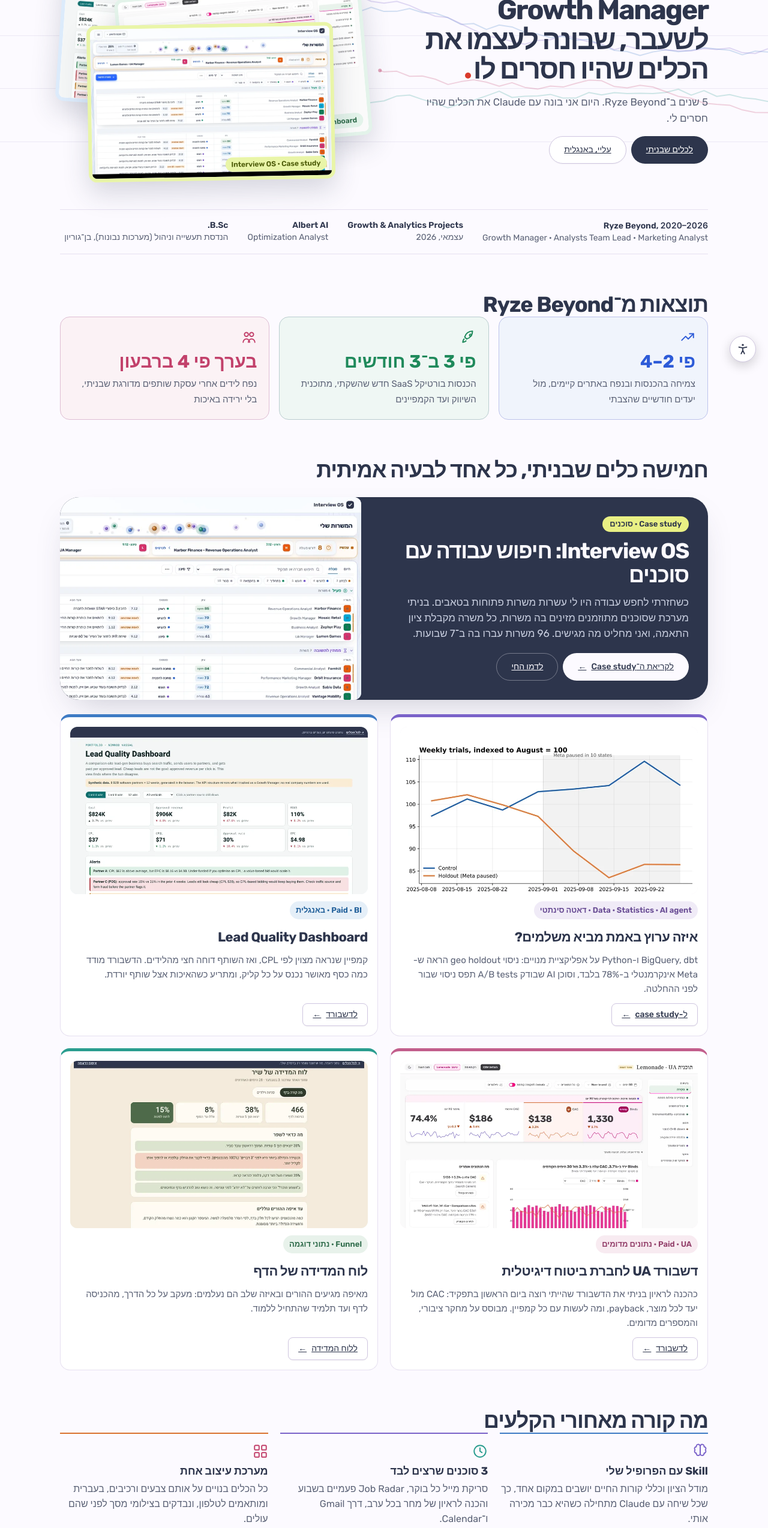
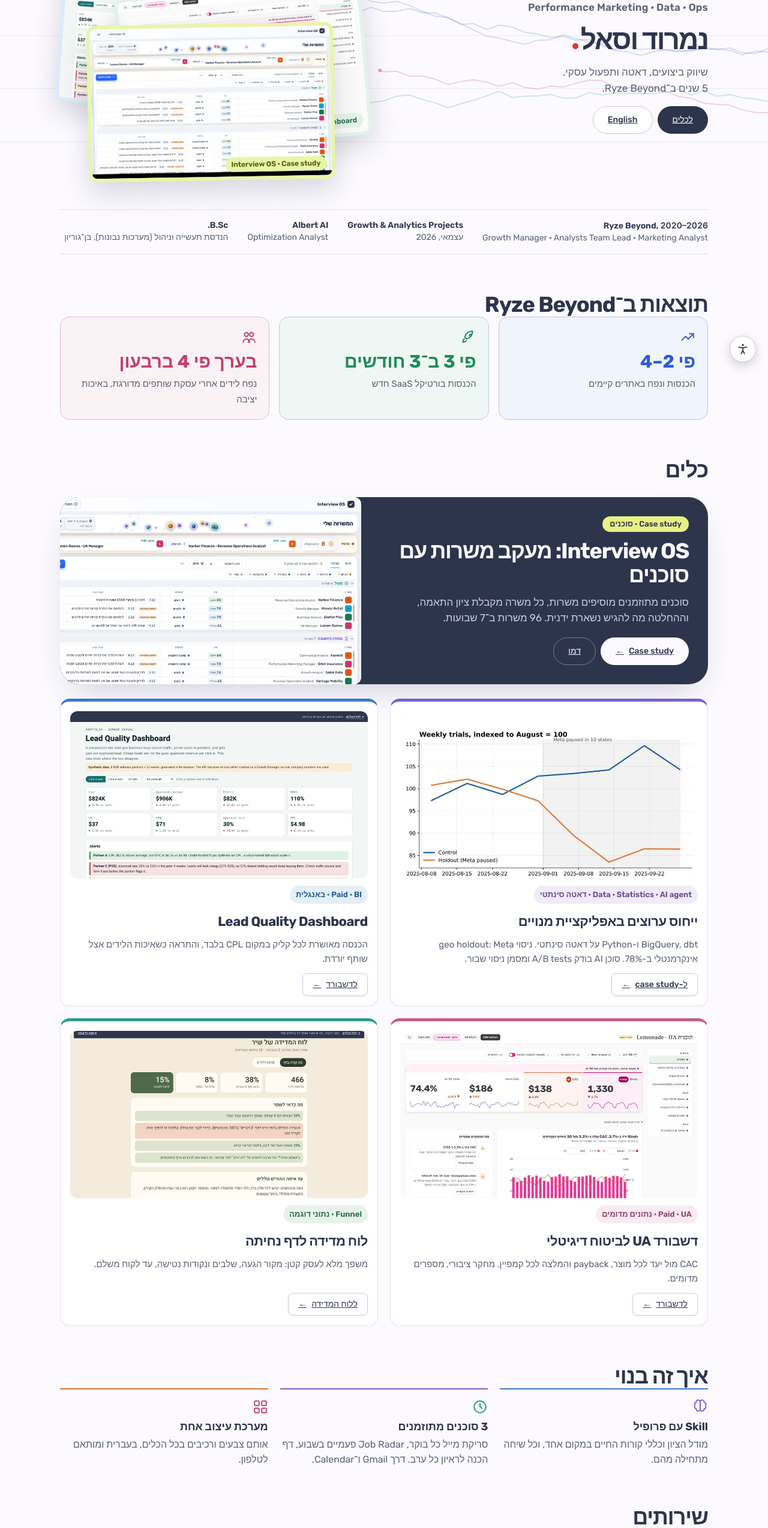
Before and after one commit to nimrodv10-arch/nimrod-showcase, a plain HTML site: page index.html in a window 1280 px wide. Shown: the part 180-2728 px from the top of the page at 60% size. Drawn offline with Linux system fonts and the light colour scheme; a web font is replaced by a local one.

Commit message:
Headline = name, outline NV logo, plainer copy across the home page (#7)
Claude-Session: https://claude.ai/code/session_0111db7UG8ebnwzZUUMUR8SW

Co-authored-by: Claude <noreply@anthropic.com>

```diff
--- a/assets/sc-extra.css
+++ b/assets/sc-extra.css
@@ -86,3 +86,5 @@ html[data-text="2"] .sc-a11y, html[data-text="2"] .sc-fabs { zoom: .8; }
 
 .sc-i { display: block; inline-size: 26px; block-size: 26px; color: var(--c, var(--ink)); margin-block-end: 10px; }
 .sc-proof li .sc-i { margin-block-end: 8px; }
+
+.sc-mark { inline-size: 32px; block-size: 32px; color: var(--ink); flex: none; }
--- a/index.html
+++ b/index.html
@@ -4,7 +4,7 @@
 <meta charset="utf-8">
 <meta name="viewport" content="width=device-width, initial-scale=1">
 <meta name="robots" content="noindex,nofollow">
-<meta name="description" content="נמרוד וסאל: שיווק ביצועים, דאטה ותפעול עסקי. 4 כלים שבניתי עם Claude, כולל Case study של מערכת סוכנים.">
+<meta name="description" content="נמרוד וסאל: שיווק ביצועים, דאטה ותפעול עסקי. כלים ו-Case studies.">
 <meta name="theme-color" content="#FCFAFF">
 <title>נמרוד וסאל · Performance Marketing, Data &amp; Business Operations</title>
 <style>
@@ -971,7 +971,7 @@ body { margin: 0; padding: var(--space-5); }
 <div class="nd-landing">
   <nav class="sc-top" aria-label="קישורים מהירים">
     <div class="sc-top__in">
-      <a class="sc-top__name" href="#top"><span class="sc-logo" dir="ltr" aria-hidden="true">N<b>V</b></span>נמרוד וסאל</a>
+      <a class="sc-top__name" href="#top"><svg class="sc-mark" viewBox="0 0 48 48" aria-hidden="true"><rect x="1.5" y="1.5" width="45" height="45" rx="11" fill="none" stroke="currentColor" stroke-width="3"/><path d="M10 34V14l12.5 20V14l7.5 20 8.5-20" fill="none" stroke="currentColor" stroke-width="3.6" stroke-linecap="round" stroke-linejoin="round"/><circle cx="38.5" cy="34" r="2.7" fill="#D93A2B"/></svg>נמרוד וסאל</a>
       <a class="sc-ico" href="tools/nimrod-vassal/" aria-label="English" lang="en" style="font:600 14px/1 var(--font-sans)">EN</a>
       <a class="sc-ico" href="https://linkedin.com/in/nimrod-vassal" target="_blank" rel="noopener" aria-label="לינקדאין"><svg viewBox="0 0 24 24" fill="currentColor" aria-hidden="true"><path d="M20.4 2H3.6A1.6 1.6 0 0 0 2 3.6v16.8A1.6 1.6 0 0 0 3.6 22h16.8a1.6 1.6 0 0 0 1.6-1.6V3.6A1.6 1.6 0 0 0 20.4 2ZM8 19H5V9.5h3V19ZM6.5 8.2a1.8 1.8 0 1 1 0-3.5 1.8 1.8 0 0 1 0 3.5ZM19 19h-3v-4.6c0-1.1 0-2.5-1.5-2.5s-1.8 1.2-1.8 2.4V19h-3V9.5h2.9v1.3a3.2 3.2 0 0 1 2.8-1.6c3 0 3.6 2 3.6 4.6V19Z"/></svg></a>
       <a class="sc-ico sc-ico--gh" href="https://github.com/nimrodv10-arch" target="_blank" rel="noopener" aria-label="GitHub"><svg viewBox="0 0 24 24" fill="currentColor" aria-hidden="true"><path d="M12 2a10 10 0 0 0-3.2 19.5c.5.1.7-.2.7-.5v-1.7c-2.8.6-3.4-1.3-3.4-1.3-.5-1.2-1.1-1.5-1.1-1.5-.9-.6.1-.6.1-.6 1 .1 1.5 1 1.5 1 .9 1.5 2.3 1.1 2.9.8.1-.6.3-1.1.6-1.3-2.2-.3-4.6-1.1-4.6-5a3.9 3.9 0 0 1 1-2.7 3.6 3.6 0 0 1 .1-2.7s.8-.3 2.8 1a9.6 9.6 0 0 1 5 0c1.9-1.3 2.8-1 2.8-1 .5 1.4.2 2.4.1 2.7a3.9 3.9 0 0 1 1 2.7c0 3.9-2.3 4.7-4.6 5 .4.3.7.9.7 1.9V21c0 .3.2.6.7.5A10 10 0 0 0 12 2Z"/></svg></a>
@@ -981,12 +981,12 @@ body { margin: 0; padding: var(--space-5); }
   <main class="sc-wrap" id="top">
     <header class="sc-hero">
       <div class="sc-hero__text">
-        <p class="sc-kicker">שיווק ביצועים · דאטה · תפעול עסקי</p>
-        <h1 class="fx-type"><span class="nowrap">Growth Manager</span> לשעבר, שבונה לעצמו את הכלים שהיו חסרים לו</h1>
-        <p>5 שנים ב־Ryze Beyond. היום אני בונה עם Claude את הכלים שהיו חסרים לי.</p>
+        <p class="sc-kicker">Performance Marketing · Data · Ops</p>
+        <h1 class="fx-type">נמרוד וסאל</h1>
+        <p>שיווק ביצועים, דאטה ותפעול עסקי.<br><span class="nowrap">5 שנים ב־Ryze Beyond.</span></p>
         <div class="sc-cta">
-          <a class="nd-btn nd-btn--primary" href="#tools">לכלים שבניתי</a>
-          <a class="nd-btn nd-btn--secondary" href="tools/nimrod-vassal/">עליי, באנגלית</a>
+          <a class="nd-btn nd-btn--primary" href="#tools">לכלים</a>
+          <a class="nd-btn nd-btn--secondary" href="tools/nimrod-vassal/">English</a>
         </div>
       </div>
       <div class="sc-stack" aria-label="הכלים שבניתי">
@@ -1003,22 +1003,22 @@ body { margin: 0; padding: var(--space-5); }
     </dl>
 
     <section aria-labelledby="results">
-      <h2 id="results" class="sc-section">תוצאות מ־Ryze Beyond</h2>
+      <h2 id="results" class="sc-section">תוצאות ב־Ryze Beyond</h2>
       <ul class="sc-results fx-reveal">
-        <li style="--c:#2D5BD8"><svg class="sc-i" viewBox="0 0 24 24" fill="none" stroke="currentColor" stroke-width="1.8" stroke-linecap="round" stroke-linejoin="round" aria-hidden="true"><path d="M3 17l6-6 4 4 8-8"/><path d="M15 7h6v6"/></svg><b>פי 2–4</b><span>צמיחה בהכנסות ובנפח באתרים קיימים, מול יעדים חודשיים שהצבתי</span></li>
-        <li style="--c:#1F8A5B"><svg class="sc-i" viewBox="0 0 24 24" fill="none" stroke="currentColor" stroke-width="1.8" stroke-linecap="round" stroke-linejoin="round" aria-hidden="true"><path d="M5 15c-1.5 1.5-2 5-2 5s3.5-.5 5-2"/><path d="M9 15l-3-3a12 12 0 0 1 12-9 12 12 0 0 1-9 12Z"/><circle cx="15" cy="9" r="1.5"/></svg><b>פי 3 ב־3 חודשים</b><span>הכנסות בורטיקל SaaS חדש שהשקתי, מתוכנית השיווק ועד הקמפיינים</span></li>
-        <li style="--c:#C2416B"><svg class="sc-i" viewBox="0 0 24 24" fill="none" stroke="currentColor" stroke-width="1.8" stroke-linecap="round" stroke-linejoin="round" aria-hidden="true"><circle cx="8" cy="8" r="3"/><circle cx="16" cy="8" r="3"/><path d="M3 20a5 5 0 0 1 10 0M11 20a5 5 0 0 1 10 0"/></svg><b>בערך פי 4 ברבעון</b><span>נפח לידים אחרי עסקת שותפים מדורגת שבניתי, בלי ירידה באיכות</span></li>
+        <li style="--c:#2D5BD8"><svg class="sc-i" viewBox="0 0 24 24" fill="none" stroke="currentColor" stroke-width="1.8" stroke-linecap="round" stroke-linejoin="round" aria-hidden="true"><path d="M3 17l6-6 4 4 8-8"/><path d="M15 7h6v6"/></svg><b>פי 2–4</b><span>הכנסות ונפח באתרים קיימים</span></li>
+        <li style="--c:#1F8A5B"><svg class="sc-i" viewBox="0 0 24 24" fill="none" stroke="currentColor" stroke-width="1.8" stroke-linecap="round" stroke-linejoin="round" aria-hidden="true"><path d="M5 15c-1.5 1.5-2 5-2 5s3.5-.5 5-2"/><path d="M9 15l-3-3a12 12 0 0 1 12-9 12 12 0 0 1-9 12Z"/><circle cx="15" cy="9" r="1.5"/></svg><b>פי 3 ב־3 חודשים</b><span>הכנסות בורטיקל SaaS חדש</span></li>
+        <li style="--c:#C2416B"><svg class="sc-i" viewBox="0 0 24 24" fill="none" stroke="currentColor" stroke-width="1.8" stroke-linecap="round" stroke-linejoin="round" aria-hidden="true"><circle cx="8" cy="8" r="3"/><circle cx="16" cy="8" r="3"/><path d="M3 20a5 5 0 0 1 10 0M11 20a5 5 0 0 1 10 0"/></svg><b>בערך פי 4 ברבעון</b><span>נפח לידים אחרי עסקת שותפים מדורגת, באיכות יציבה</span></li>
       </ul>
     </section>
 
-    <h2 class="sc-section" id="tools">חמישה כלים שבניתי, כל אחד לבעיה אמיתית</h2>
+    <h2 class="sc-section" id="tools">כלים</h2>
 
     <article class="nd-feature nd-feature--navy">
       <div class="nd-feature__body">
         <span class="nd-tag nd-tag--lime nd-tag--pill">Case study · סוכנים</span>
-        <h3 class="nd-feature__title">Interview OS: חיפוש עבודה עם סוכנים</h3>
-        <p class="nd-feature__text">כשחזרתי לחפש עבודה היו לי עשרות משרות פתוחות בטאבים. בניתי מערכת שסוכנים מתוזמנים מזינים בה משרות, כל משרה מקבלת ציון התאמה, ואני מחליט מה מגישים. 96 משרות עברו בה ב־7 שבועות.</p>
-        <div class="nd-feature__actions"><a class="nd-btn nd-btn--primary sc-go" href="tools/interview-os/">לקריאת ה־Case study <span class="sc-arrow" aria-hidden="true">←</span></a><a class="nd-btn nd-btn--secondary" href="tools/interview-os-demo/">לדמו החי</a></div>
+        <h3 class="nd-feature__title">Interview OS: מעקב משרות עם סוכנים</h3>
+        <p class="nd-feature__text">סוכנים מתוזמנים מוסיפים משרות, כל משרה מקבלת ציון התאמה, וההחלטה מה להגיש נשארת ידנית. 96 משרות ב־7 שבועות.</p>
+        <div class="nd-feature__actions"><a class="nd-btn nd-btn--primary sc-go" href="tools/interview-os/">Case study <span class="sc-arrow" aria-hidden="true">←</span></a><a class="nd-btn nd-btn--secondary" href="tools/interview-os-demo/">דמו</a></div>
       </div>
       <a class="nd-feature__visual sc-shot fx-pan" data-peek="Interview OS (דמו)" href="tools/interview-os-demo/" aria-label="הצצה לדמו של Interview OS"><img src="assets/interview-os.webp" alt="צילום מסך של Interview OS עם נתונים בדויים" width="960" height="600"></a>
     </article>
@@ -1027,55 +1027,55 @@ body { margin: 0; padding: var(--space-5); }
       <article class="sc-card sc-card--purple">
         <a class="sc-shot fx-pan" data-peek="Growth Analytics + AI Agent" href="tools/data-lab/" aria-label="ל-case study של Growth Analytics"><img src="tools/data-lab/thumb.webp" alt="גרף ניסוי geo holdout: ההרשמות יורדות במדינות שבהן Meta כובה" width="960" height="600" loading="lazy"></a>
         <span class="sc-meta">Data · Statistics · AI agent · דאטה סינתטי</span>
-        <h3>איזה ערוץ באמת מביא משלמים?</h3>
-        <p>BigQuery, dbt ו-Python על אפליקציית מנויים: ניסוי geo holdout הראה ש-Meta אינקרמנטלי ב-78% בלבד, וסוכן AI שבודק A/B tests תפס ניסוי שבור לפני ההחלטה.</p>
+        <h3>ייחוס ערוצים באפליקציית מנויים</h3>
+        <p>BigQuery, dbt ו-Python על דאטה סינתטי. ניסוי geo holdout: Meta אינקרמנטלי ב-78%. סוכן AI בודק A/B tests ומסמן ניסוי שבור.</p>
         <a class="nd-btn nd-btn--secondary sc-go" href="tools/data-lab/">ל-case study <span class="sc-arrow" aria-hidden="true">←</span></a>
       </article>
       <article class="sc-card sc-card--blue">
         <a class="sc-shot fx-pan" data-peek="Lead Quality Dashboard" href="tools/lead-quality/" aria-label="לדשבורד איכות הלידים"><img src="assets/lead-quality.webp" alt="צילום מסך של דשבורד איכות הלידים" width="960" height="600" loading="lazy"></a>
         <span class="sc-meta">Paid · BI · באנגלית</span>
         <h3>Lead Quality Dashboard</h3>
-        <p>קמפיין שנראה מצוין לפי CPL, ואז השותף דוחה חצי מהלידים. הדשבורד מודד כמה כסף מאושר נכנס על כל קליק, ומתריע כשהאיכות אצל שותף יורדת.</p>
+        <p>הכנסה מאושרת לכל קליק במקום CPL בלבד, והתראה כשאיכות הלידים אצל שותף יורדת.</p>
         <a class="nd-btn nd-btn--secondary sc-go" href="tools/lead-quality/">לדשבורד <span class="sc-arrow" aria-hidden="true">←</span></a>
       </article>
       <article class="sc-card sc-card--pink">
         <a class="sc-shot fx-pan" data-peek="דשבורד UA לביטוח דיגיטלי" href="tools/ua-dashboard/" aria-label="לדשבורד ה-UA"><img src="assets/ua-dashboard.webp" alt="צילום מסך של דשבורד ה-UA" width="960" height="600" loading="lazy"></a>
         <span class="sc-meta">Paid · UA · נתונים מדומים</span>
-        <h3>דשבורד UA לחברת ביטוח דיגיטלית</h3>
-        <p>כהכנה לראיון בניתי את הדשבורד שהייתי רוצה ביום הראשון בתפקיד: CAC מול יעד לכל מוצר, payback, ומה לעשות עם כל קמפיין. מבוסס על מחקר ציבורי, והמספרים מדומים.</p>
+        <h3>דשבורד UA לביטוח דיגיטלי</h3>
+        <p>CAC מול יעד לכל מוצר, payback והמלצה לכל קמפיין. מחקר ציבורי, מספרים מדומים.</p>
         <a class="nd-btn nd-btn--secondary sc-go" href="tools/ua-dashboard/">לדשבורד <span class="sc-arrow" aria-hidden="true">←</span></a>
       </article>
       <article class="sc-card sc-card--green">
         <a class="sc-shot fx-pan" data-peek="לוח המדידה של הדף" href="tools/shir-board/" aria-label="ללוח המדידה"><img src="assets/shir-board.webp" alt="צילום מסך של לוח המדידה" width="960" height="600" loading="lazy"></a>
         <span class="sc-meta">Funnel · נתוני דוגמה</span>
-        <h3>לוח המדידה של הדף</h3>
-        <p>מאיפה מגיעים ההורים ובאיזה שלב הם נעלמים: מעקב על כל הדרך, מהכניסה לדף ועד תלמיד שהתחיל ללמוד.</p>
+        <h3>לוח מדידה לדף נחיתה</h3>
+        <p>משפך מלא לעסק קטן: מקור הגעה, שלבים ונקודות נטישה, עד לקוח משלם.</p>
         <a class="nd-btn nd-btn--secondary sc-go" href="tools/shir-board/">ללוח המדידה <span class="sc-arrow" aria-hidden="true">←</span></a>
       </article>
     </div>
 
     <section aria-labelledby="how">
-      <h2 id="how" class="sc-section">מה קורה מאחורי הקלעים</h2>
+      <h2 id="how" class="sc-section">איך זה בנוי</h2>
       <ul class="sc-proof fx-reveal">
-        <li style="--c:#7A62C9"><svg class="sc-i" viewBox="0 0 24 24" fill="none" stroke="currentColor" stroke-width="1.8" stroke-linecap="round" stroke-linejoin="round" aria-hidden="true"><path d="M12 4a3 3 0 0 0-6 1 3 3 0 0 0-2 5 3 3 0 0 0 2 5 3 3 0 0 0 6 1Z"/><path d="M12 4a3 3 0 0 1 6 1 3 3 0 0 1 2 5 3 3 0 0 1-2 5 3 3 0 0 1-6 1Z"/></svg><b>Skill עם הפרופיל שלי</b>מודל הציון וכללי קורות החיים יושבים במקום אחד, כך שכל שיחה עם Claude מתחילה כשהיא כבר מכירה אותי.</li>
-        <li style="--c:#2A9D8F"><svg class="sc-i" viewBox="0 0 24 24" fill="none" stroke="currentColor" stroke-width="1.8" stroke-linecap="round" stroke-linejoin="round" aria-hidden="true"><circle cx="12" cy="12" r="9"/><path d="M12 7v5l3 2"/></svg><b>3 סוכנים שרצים לבד</b>סריקת מייל כל בוקר, Job Radar פעמיים בשבוע והכנה לראיון של מחר בכל ערב, דרך Gmail ו־Calendar.</li>
-        <li style="--c:#C2416B"><svg class="sc-i" viewBox="0 0 24 24" fill="none" stroke="currentColor" stroke-width="1.8" stroke-linecap="round" stroke-linejoin="round" aria-hidden="true"><rect x="3" y="3" width="7" height="7" rx="1.5"/><rect x="14" y="3" width="7" height="7" rx="1.5"/><rect x="3" y="14" width="7" height="7" rx="1.5"/><rect x="14" y="14" width="7" height="7" rx="1.5"/></svg><b>מערכת עיצוב אחת</b>כל הכלים בנויים על אותם צבעים ורכיבים, בעברית ומותאמים לטלפון, ונבדקים בצילומי מסך לפני שהם עולים.</li>
+        <li style="--c:#7A62C9"><svg class="sc-i" viewBox="0 0 24 24" fill="none" stroke="currentColor" stroke-width="1.8" stroke-linecap="round" stroke-linejoin="round" aria-hidden="true"><path d="M12 4a3 3 0 0 0-6 1 3 3 0 0 0-2 5 3 3 0 0 0 2 5 3 3 0 0 0 6 1Z"/><path d="M12 4a3 3 0 0 1 6 1 3 3 0 0 1 2 5 3 3 0 0 1-2 5 3 3 0 0 1-6 1Z"/></svg><b>Skill עם פרופיל</b>מודל הציון וכללי קורות החיים במקום אחד, וכל שיחה מתחילה מהם.</li>
+        <li style="--c:#2A9D8F"><svg class="sc-i" viewBox="0 0 24 24" fill="none" stroke="currentColor" stroke-width="1.8" stroke-linecap="round" stroke-linejoin="round" aria-hidden="true"><circle cx="12" cy="12" r="9"/><path d="M12 7v5l3 2"/></svg><b>3 סוכנים מתוזמנים</b>סריקת מייל כל בוקר, Job Radar פעמיים בשבוע, דף הכנה לראיון כל ערב. דרך Gmail ו־Calendar.</li>
+        <li style="--c:#C2416B"><svg class="sc-i" viewBox="0 0 24 24" fill="none" stroke="currentColor" stroke-width="1.8" stroke-linecap="round" stroke-linejoin="round" aria-hidden="true"><rect x="3" y="3" width="7" height="7" rx="1.5"/><rect x="14" y="3" width="7" height="7" rx="1.5"/><rect x="3" y="14" width="7" height="7" rx="1.5"/><rect x="14" y="14" width="7" height="7" rx="1.5"/></svg><b>מערכת עיצוב אחת</b>אותם צבעים ורכיבים בכל הכלים, בעברית ומותאם לטלפון.</li>
       </ul>
     </section>
 
     <section aria-labelledby="build">
-      <h2 id="build" class="sc-section">מה אני יכול לבנות לך</h2>
+      <h2 id="build" class="sc-section">שירותים</h2>
       <ul class="sc-build fx-reveal">
-        <li style="--c:#2D5BD8"><svg class="sc-i" viewBox="0 0 24 24" fill="none" stroke="currentColor" stroke-width="1.8" stroke-linecap="round" stroke-linejoin="round" aria-hidden="true"><path d="M4 20V10M10 20V4M16 20v-7M22 20H2"/></svg><b>דשבורד שעונה על שאלה עסקית</b><p>מחברים את הנתונים שכבר יש לך, מגדירים 3 עד 5 מדדים, ומקבלים מסך אחד שמראה איפה הכסף עובד ואיפה הוא נתקע.</p><a href="tools/lead-quality/">דוגמה: איכות לידים לפי ערוץ</a></li>
-        <li style="--c:#C2416B"><svg class="sc-i" viewBox="0 0 24 24" fill="none" stroke="currentColor" stroke-width="1.8" stroke-linecap="round" stroke-linejoin="round" aria-hidden="true"><rect x="4" y="3" width="16" height="18" rx="2"/><path d="M8 8h8M8 12h5M8 16h3"/></svg><b>דף נחיתה עם מדידה מהיום הראשון</b><p>דף שנבנה סביב פעולה אחת, עם מעקב על כל שלב במשפך, כדי שיהיה ברור מה עובד עוד לפני שמגדילים תקציב.</p><a href="tools/shir-board/">דוגמה: דף ולוח מדידה לעסק קטן</a></li>
-        <li style="--c:#1F8A5B"><svg class="sc-i" viewBox="0 0 24 24" fill="none" stroke="currentColor" stroke-width="1.8" stroke-linecap="round" stroke-linejoin="round" aria-hidden="true"><path d="M9 6h11M9 12h11M9 18h11"/><path d="m3 6 1.5 1.5L7 5M3 12l1.5 1.5L7 11M3 18l1.5 1.5L7 17"/></svg><b>כלי לניהול עבודה ומשימות</b><p>מערכת קטנה שמחליפה גיליון שגדל מדי: סטטוסים, תזכורות וסוכנים שרצים לבד ברקע.</p><a href="tools/interview-os/">דוגמה: Interview OS</a></li>
+        <li style="--c:#2D5BD8"><svg class="sc-i" viewBox="0 0 24 24" fill="none" stroke="currentColor" stroke-width="1.8" stroke-linecap="round" stroke-linejoin="round" aria-hidden="true"><path d="M4 20V10M10 20V4M16 20v-7M22 20H2"/></svg><b>דשבורדים</b><p>חיבור לנתונים הקיימים, 3 עד 5 מדדים, מסך אחד.</p><a href="tools/lead-quality/">דוגמה</a></li>
+        <li style="--c:#C2416B"><svg class="sc-i" viewBox="0 0 24 24" fill="none" stroke="currentColor" stroke-width="1.8" stroke-linecap="round" stroke-linejoin="round" aria-hidden="true"><rect x="4" y="3" width="16" height="18" rx="2"/><path d="M8 8h8M8 12h5M8 16h3"/></svg><b>דפי נחיתה</b><p>דף לפעולה אחת, עם מדידה של כל שלב במשפך.</p><a href="tools/shir-board/">דוגמה</a></li>
+        <li style="--c:#1F8A5B"><svg class="sc-i" viewBox="0 0 24 24" fill="none" stroke="currentColor" stroke-width="1.8" stroke-linecap="round" stroke-linejoin="round" aria-hidden="true"><path d="M9 6h11M9 12h11M9 18h11"/><path d="m3 6 1.5 1.5L7 5M3 12l1.5 1.5L7 11M3 18l1.5 1.5L7 17"/></svg><b>כלים לניהול עבודה</b><p>במקום גיליון שגדל מדי: סטטוסים, תזכורות ואוטומציות.</p><a href="tools/interview-os/">דוגמה</a></li>
       </ul>
     </section>
 
     <section class="nd-highlight sc-final" id="contact">
       <div>
-        <h2 class="nd-highlight__title">צריכים מישהו שמבין גם קמפיינים וגם דאטה?</h2>
-        <p>משרה או פרויקט, אשמח לשיחה קצרה.</p>
+        <h2 class="nd-highlight__title">יצירת קשר</h2>
+        <p>למשרות ולפרויקטים.</p>
       </div>
       <form class="sc-form" novalidate>
         <label>שם<input name="name" autocomplete="name" placeholder="איך לפנות אליך"></label>
```
Also changed, not shown: tools/interview-os/index.html (+1 -1 lines), tools/nimrod-vassal/index.html (+1 -1 lines).
